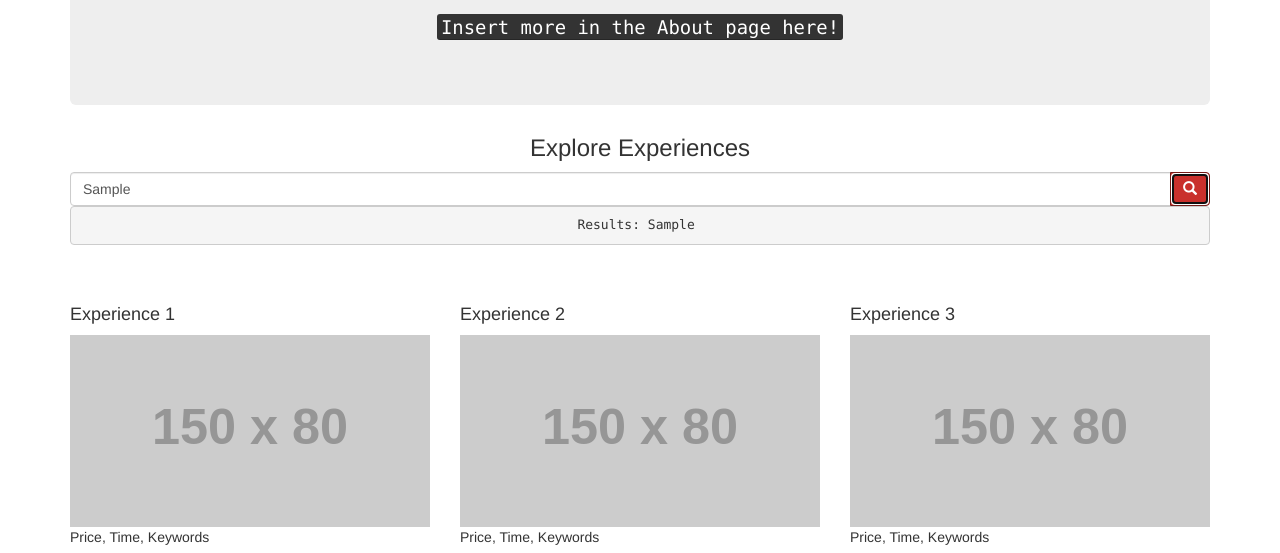
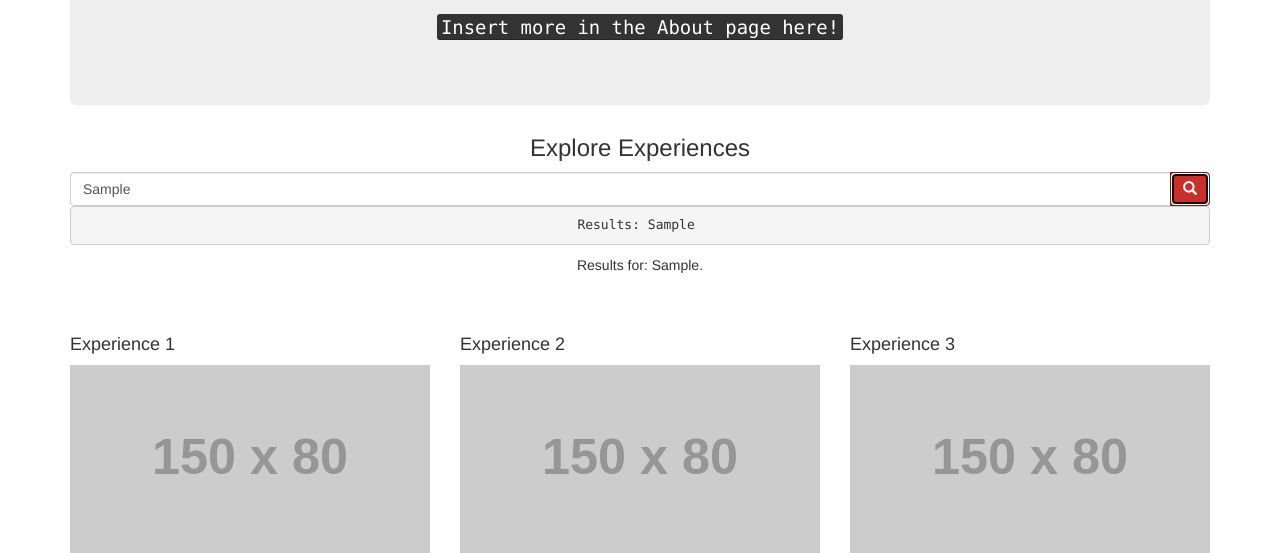
Before and after one commit to conradh1/andil, a plain HTML site: page web/index.html at #!/home in a window 1280 px wide. Both pictures are taken after typing "Sample" into the empty fields and a click on the button 1189 px from the left and 420 px from the top of the page. Shown: the part 232-785 px from the top of the page. Drawn offline with nearby package versions, Linux system fonts and the light colour scheme; placeholder pictures from the web are drawn by us.

Commit message:
Added handle to show search results from search.

```diff
--- a/web/home.html
+++ b/web/home.html
@@ -23,6 +23,9 @@
 	</span>
       </div>
       <pre>{{showKeywords()}} </pre>
+      <p>
+        {{searchResponse}}
+      </p>
     </div>
    </form>
   <br>
--- a/web/js/app.js
+++ b/web/js/app.js
@@ -46,12 +46,13 @@ wallaweeApp.config(function($stateProvider, $urlRouterProvider) {
 // =============================================================================
 wallaweeApp.controller('searchFormCtrl', function($scope) {
     $scope.searchForm = {};
+    $scope.searchResponse = '';
     $scope.showKeywords = function() {
         return "Results: " + $scope.searchForm.keywords;
     };
 
     // function to process the form
     $scope.processSearchForm = function() {
-        alert('awesome! Thanks '+$scope.searchForm.keywords+"!");
+        $scope.searchResponse = 'Results for: '+$scope.searchForm.keywords+".";
     };
 });
```
